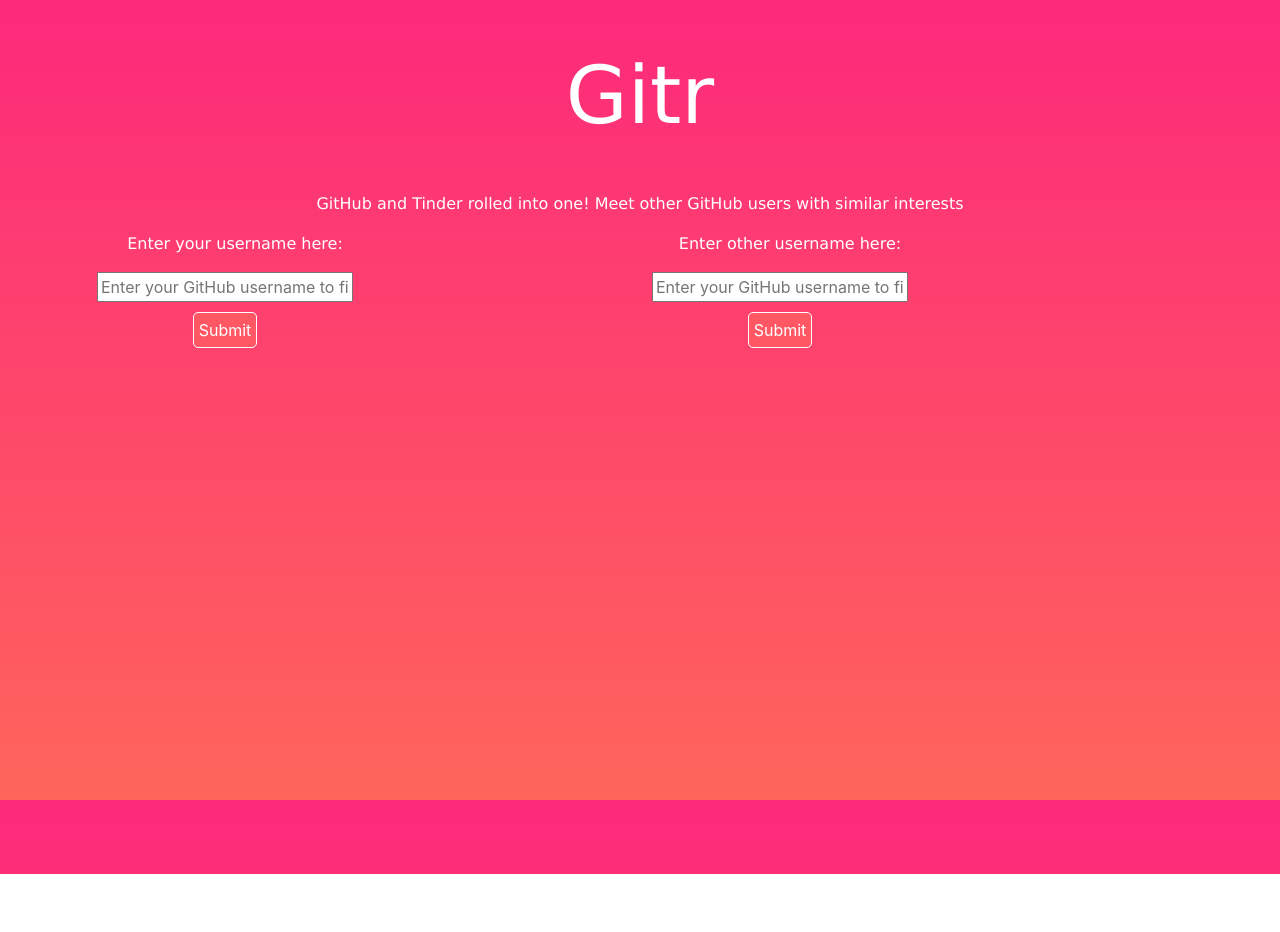
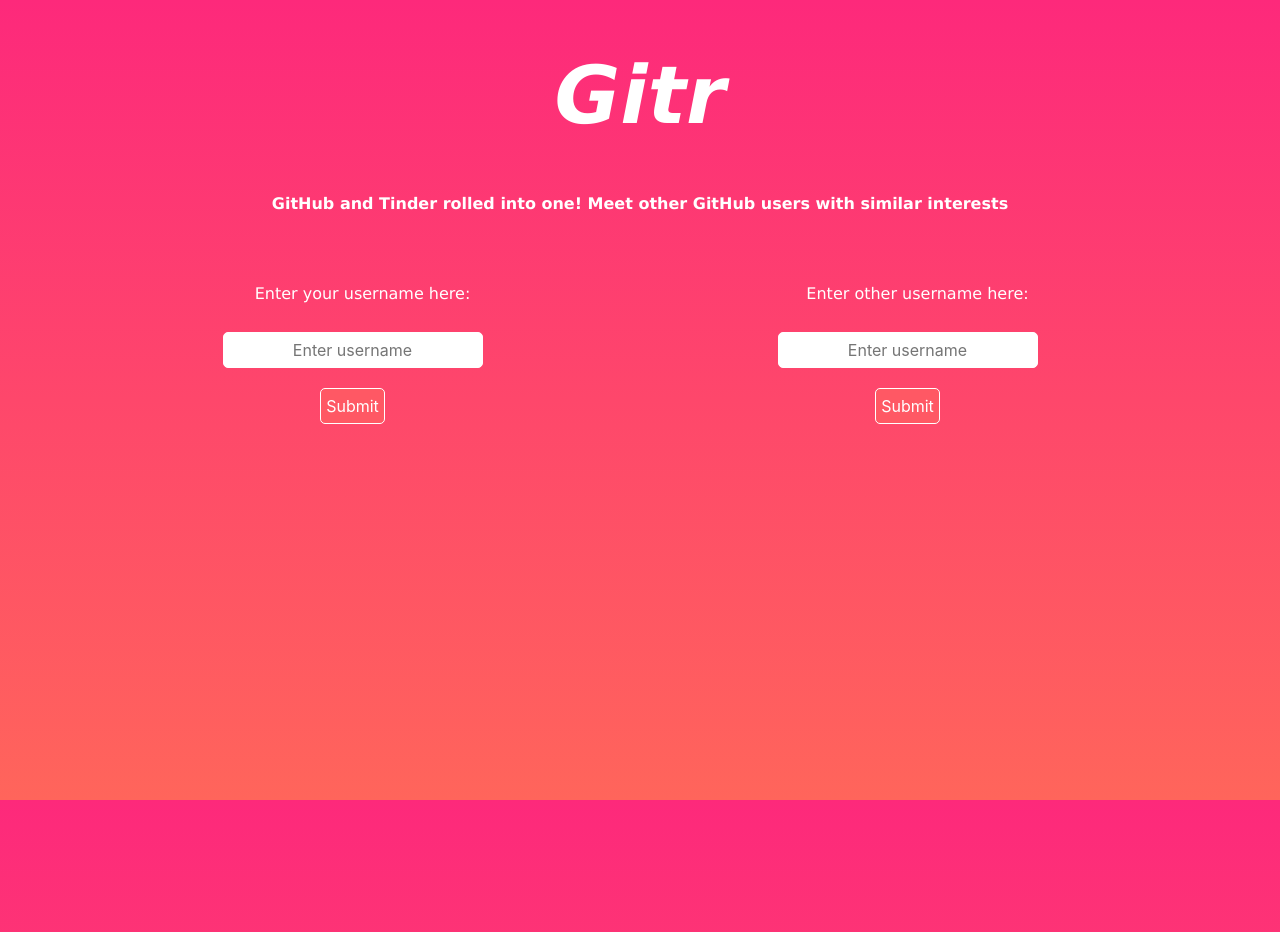
Before and after one commit to The-One-And-Only-H/gitr, a React (Create React App) app: page / in a window 1280 px wide. Shown: the top 932 px of the page. Before the commit the page ends 874 px from the top, so only its background shows below. Built offline with nearby package versions, Linux system fonts and the light colour scheme.

Commit message:
Styles profiles

```diff
--- a/public/index.html
+++ b/public/index.html
@@ -15,7 +15,7 @@
   </head>
   <body>
     <h3 class="text-center mt-5">Gitr</h3>
-    <p class="text-center mt-5">
+    <p class="text-center mt-5" id="intro">
       GitHub and Tinder rolled into one! Meet other GitHub users with similar
       interests
     </p>
@@ -24,17 +24,12 @@
       <div id="left-user" class="user-pane">
         <div class="forms">
           <p>Enter your username here:</p>
-          <form
-            class="gitHubForm"
-            class="form-inline mx-auto"
-            style="width: 280px"
-          >
+          <form class="gitHubForm" class="form-inline mx-auto">
             <input
               class="usernameInput"
-              class="form-control mb-5"
               type="text"
               name="username"
-              placeholder="Enter your GitHub username to find your match"
+              placeholder="Enter username"
             />
             <input type="submit" class="submit" value="Submit" />
           </form>
@@ -52,17 +47,12 @@
       <div id="right-user" class="user-pane">
         <div class="forms">
           <p>Enter other username here:</p>
-          <form
-            class="gitHubForm"
-            class="form-inline mx-auto"
-            style="width: 280px"
-          >
+          <form class="gitHubForm" class="form-inline mx-auto">
             <input
               class="usernameInput"
-              class="form-control mb-5"
               type="text"
               name="username"
-              placeholder="Enter your GitHub username to find your match"
+              placeholder="Enter username"
             />
             <input type="submit" class="submit" value="Submit" />
           </form>
--- a/public/styles.css
+++ b/public/styles.css
@@ -4,11 +4,39 @@
 
 h3 {
   font-size: 80px;
+  font-weight: bold;
+  font-style: italic;
 }
 
 h3, p {
   font-family: Verdana, Geneva, sans-serif;
   color: white;
+}
+
+img {
+  border-radius: 300px;
+  border: 3px solid white;
+}
+
+li {
+  background: rgba(255, 88, 100, 0.3) !important;
+  padding: 50px !important;
+  border-radius: 25px !important;
+  margin-bottom: 25px !important;
+  border: 1px solid white !important;
+}
+
+a {
+  color: white;
+}
+
+a:hover {
+  color: black;
+}
+
+#intro {
+  font-weight: bold;
+  padding-bottom: 50px;
 }
 
 .container {
@@ -17,8 +45,12 @@
 
 .user-pane {
   flex: 50%;
-  width: 50%;
-  text-align: center;
+  text-align: -webkit-center;
+}
+
+.gitHubForm {
+  padding-bottom: 50px;
+  width: 280px;
 }
 
 .forms {
@@ -26,11 +58,26 @@
   width: 300px;
 }
 
+.usernameInput {
+  border: 1px solid white;
+  border-radius: 5px;
+  padding: 5px;
+  margin: 10px;
+  outline: none;
+  text-align: -webkit-center;
+}
+
 .submit {
-  background-color: #FF5864;
+  background-color: #ff5864;
   color: white;
   border: 1px solid white;
   margin: 10px;
   padding: 5px;
   border-radius: 5px;
+  outline: none;
 }
+
+.langPercentages {
+  color: white;
+  padding-bottom: 50px;
+}
--- a/src/App.js
+++ b/src/App.js
@@ -54,6 +54,12 @@
         let p = pane.getElementsByClassName('userProfile')[0];
 
         // Get the p tag
+        let name = (data.name !== null ? (
+            `<p><strong>Name:</strong> ${data.name}</p>`
+        ) : (
+            `<p>Name unspecified</p>`
+        ));
+
         let bio = (data.bio !== null ? (
             `<p><strong>Bio:</strong> ${data.bio}</p>`
         ) : (
@@ -66,7 +72,7 @@
             `<p>Location unspecified</p>`
         ));
 
-        p.innerHTML = bio + location;
+        p.innerHTML = name + bio + location;
 
     }
 
@@ -156,7 +162,9 @@
             txt += x + ": " + res[x] + " ";
         };
 
-        p.innerHTML = txt;
+        p.innerHTML = (`
+            <p><strong>Languages:</strong> ${txt}</p>
+        `);
 
     }
 
```
